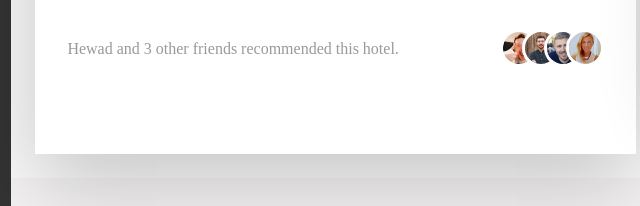
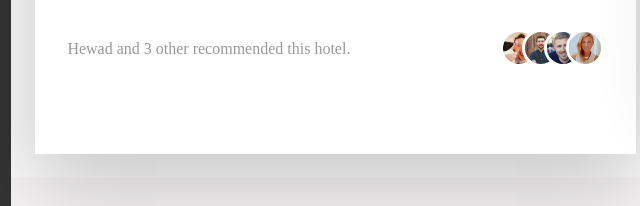
Before and after one commit to S-Najim-S/Hotelpage, a website: page index.html in a window 1280 px wide. Shown: the part 995-1201 px from the top of the page, 219-859 px from the left. Drawn offline with Linux system fonts and the light colour scheme.

Commit message:
Update index.html

```diff
--- a/index.html
+++ b/index.html
@@ -179,7 +179,7 @@
               </ul>
               <div class="recommend">
                 <p class="recommend__count">
-                  Hewad and 3 other friends recommended this hotel.
+                  Hewad and 3 other recommended this hotel.
                 </p>
                 <div class="recommend__friends">
                   <img
```
